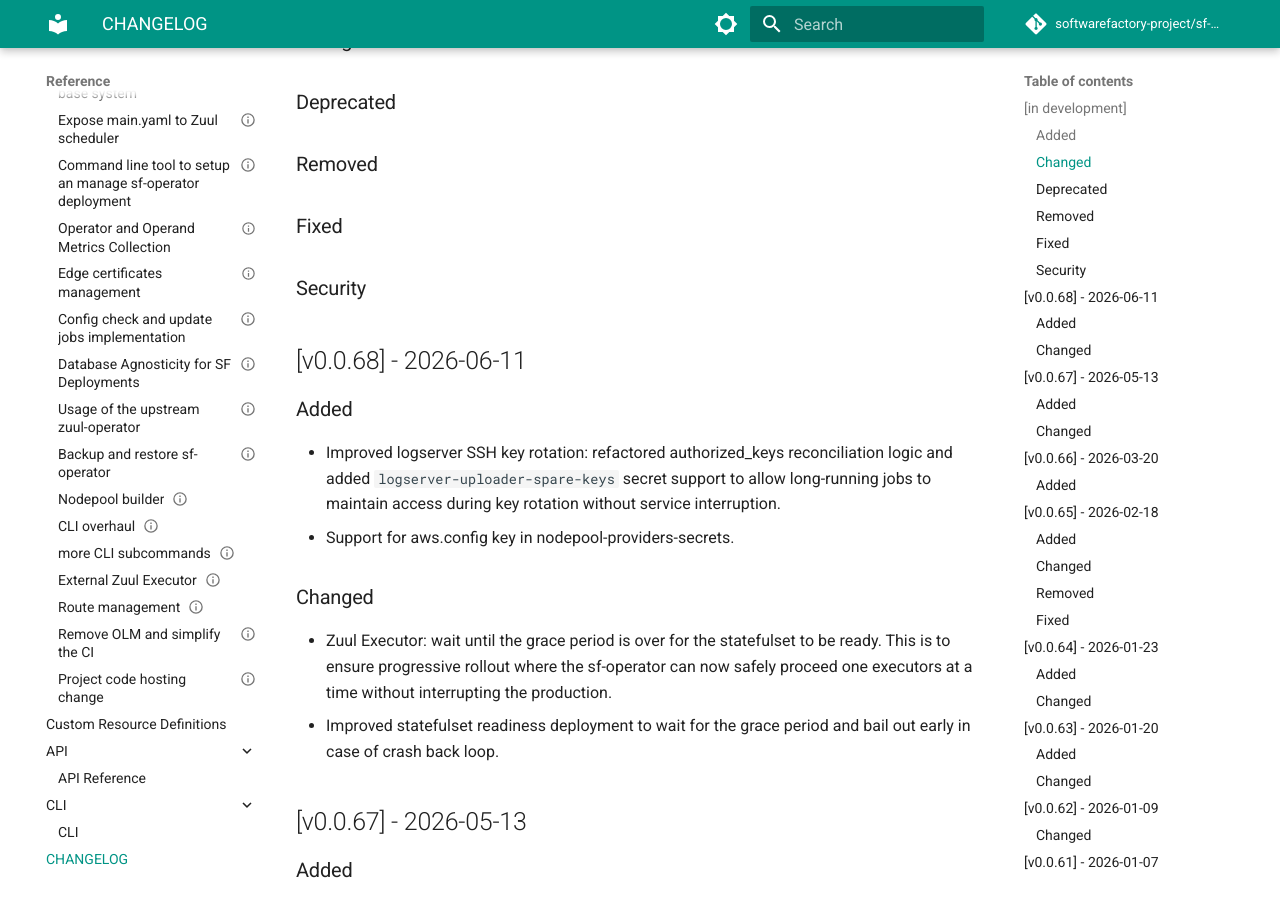
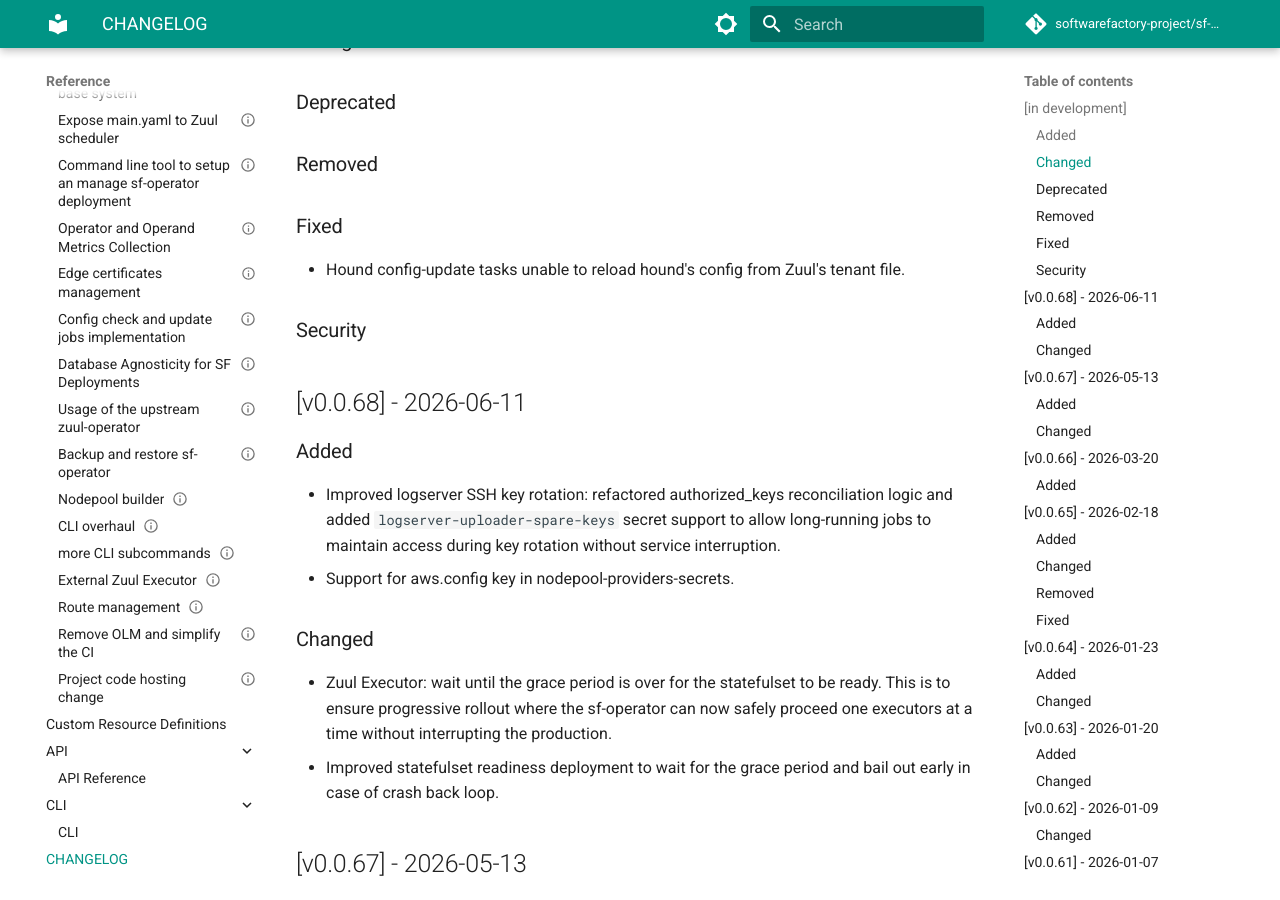
Before and after one commit to softwarefactory-project/sf-operator, an MkDocs documentation site: the page built from docs/reference/CHANGELOG.md, in a window 1280 px wide and 900 px high, scrolled down 490 px. Built offline with MkDocs 1.6.1 and Material for MkDocs 9.7.7, drawn with Linux system fonts in a browser that asks for light colours; comment, search, counter and statistics services are not loaded.

Commit message:
Fix hound config-update avoid hound config change reload
`Check if hound-search pod is running` tasks is failing with:
error: no configuration has been provided

Change-Id: I861b285b12d12a397417fcd7adbf90f0274200f5

```diff
--- a/docs/reference/CHANGELOG.md
+++ b/docs/reference/CHANGELOG.md
@@ -14,6 +14,9 @@
 ### Deprecated
 ### Removed
 ### Fixed
+
+- Hound config-update tasks unable to reload hound's config from Zuul's tenant file.
+
 ### Security
 
 ## [v0.0.68] - 2026-06-11
```
Also changed, not shown: 1 other file.
